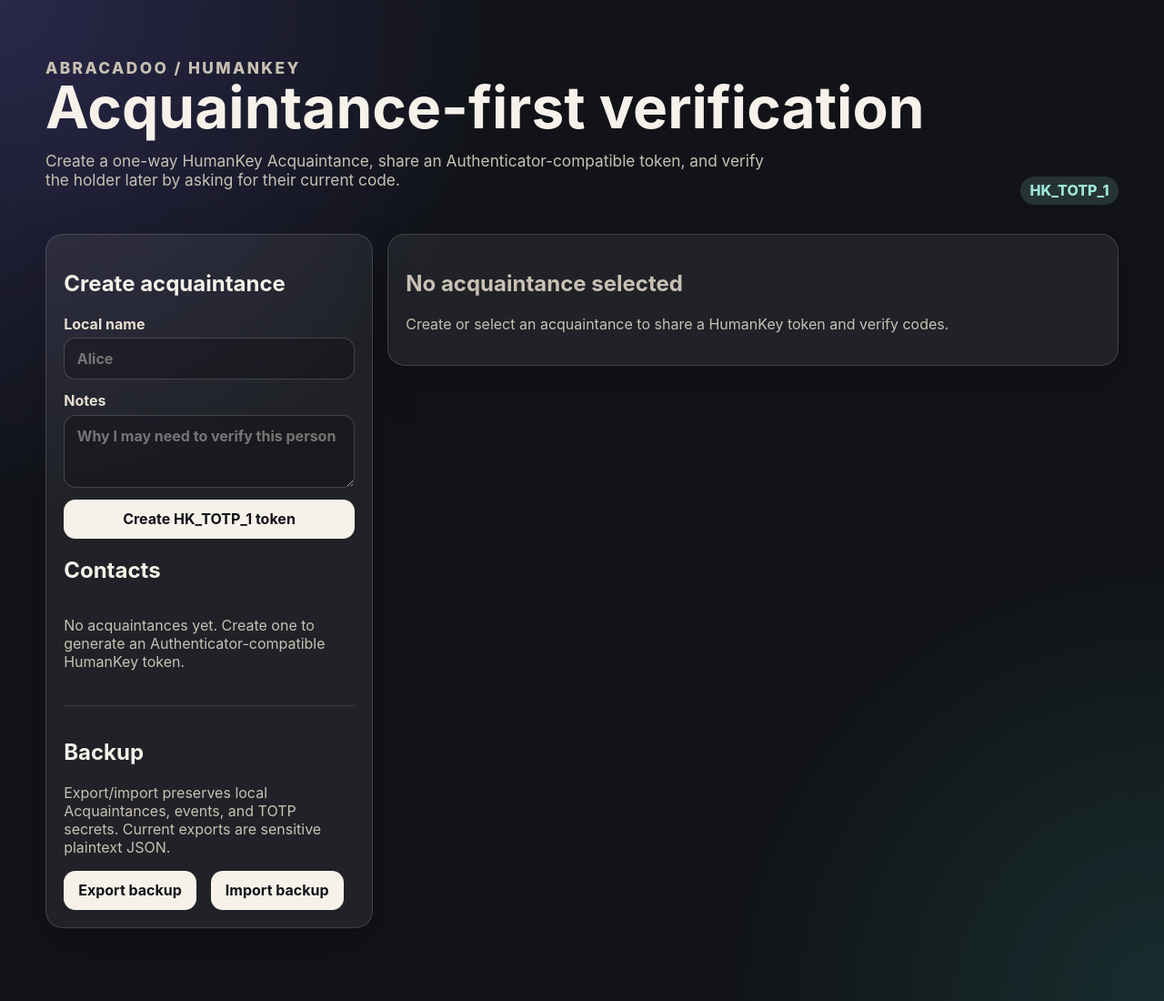
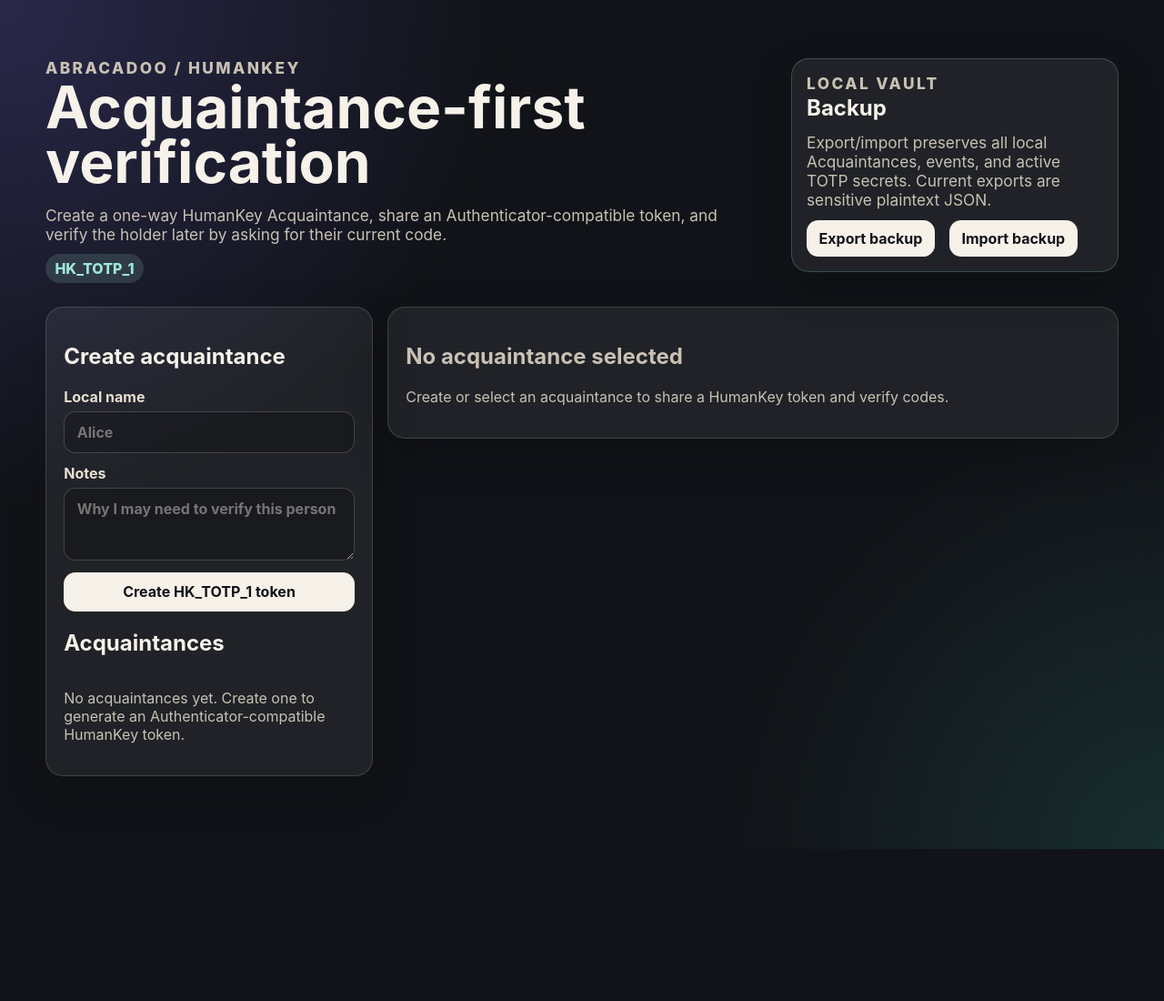
Before and after one commit to bobrs/abracadoo-code, a website built with Vite: page index.html in a window 1280 px wide. Shown: the whole page at 91% size. After the commit the page ends 933 px from the top, so only its background shows below. Built offline with nearby package versions, Linux system fonts and the light colour scheme.

Commit message:
Moved Export

```diff
--- a/index.html
+++ b/index.html
@@ -16,8 +16,26 @@
           <p>
             Create a one-way HumanKey Acquaintance, share an Authenticator-compatible token, and verify the holder later by asking for their current code.
           </p>
+          <span class="pill">HK_TOTP_1</span>
         </div>
-        <span class="pill">HK_TOTP_1</span>
+
+        <section class="vault-card" aria-labelledby="vault-title">
+          <div class="section-heading compact">
+            <div>
+              <p class="eyebrow">Local vault</p>
+              <h2 id="vault-title">Backup</h2>
+            </div>
+          </div>
+          <p class="help">
+            Export/import preserves all local Acquaintances, events, and active TOTP secrets.
+            Current exports are sensitive plaintext JSON.
+          </p>
+          <div class="button-row vault-actions">
+            <button id="export-backup" type="button">Export backup</button>
+            <button id="import-backup-trigger" type="button">Import backup</button>
+            <input id="import-backup-file" type="file" accept="application/json,.json" hidden />
+          </div>
+        </section>
       </header>
 
       <div class="layout">
@@ -35,18 +53,8 @@
             <button type="submit">Create HK_TOTP_1 token</button>
           </form>
 
-          <h2>Contacts</h2>
+          <h2>Acquaintances</h2>
           <div id="contact-list" class="contact-list"></div>
-
-          <section class="backup-box">
-            <h2>Backup</h2>
-            <p class="help">Export/import preserves local Acquaintances, events, and TOTP secrets. Current exports are sensitive plaintext JSON.</p>
-            <div class="button-row">
-              <button id="export-backup" type="button">Export backup</button>
-              <button id="import-backup-trigger" type="button">Import backup</button>
-            </div>
-            <input id="import-backup-file" type="file" accept="application/json,.json" hidden />
-          </section>
         </aside>
 
         <section id="selected-contact"></section>
--- a/package.json
+++ b/package.json
@@ -1,6 +1,6 @@
 {
   "name": "abracadoo-humankey-seed",
-  "version": "0.0.4",
+  "version": "0.0.5",
   "private": true,
   "type": "module",
   "scripts": {
--- a/src/main.ts
+++ b/src/main.ts
@@ -131,7 +131,6 @@ async function renderSelectedContact(): Promise<void> {
             <button id="mark-shared" type="button" ${credential && !isRevoked ? "" : "disabled"}>Mark shared</button>
             <button id="revoke-credential" type="button" ${credential && !isRevoked ? "" : "disabled"}>Revoke</button>
           </div>
-          <p class="danger-note">Backup exports contain secret material. Store them like passwords until encrypted backups land.</p>
         </div>
 
         <div>
--- a/src/styles.css
+++ b/src/styles.css
@@ -49,7 +49,7 @@ button:disabled {
   display: flex;
   justify-content: space-between;
   gap: 2rem;
-  align-items: end;
+  align-items: start;
   padding: 2rem 0;
 }
 
@@ -72,6 +72,32 @@ button:disabled {
   color: #9ee6d8;
   font-size: 0.78rem;
   font-weight: 800;
+}
+
+.vault-card {
+  width: min(360px, 100%);
+  flex: 0 0 min(360px, 100%);
+  background: rgba(255, 255, 255, 0.065);
+  border: 1px solid rgba(158, 230, 216, 0.22);
+  border-radius: 1.2rem;
+  padding: 1rem;
+  box-shadow: 0 1rem 3rem rgba(0, 0, 0, 0.18);
+}
+
+.vault-card h2 {
+  margin: 0.15rem 0 0;
+}
+
+.vault-card .help {
+  margin: 0.8rem 0 0;
+}
+
+.section-heading.compact {
+  align-items: start;
+}
+
+.vault-actions button {
+  padding: 0.62rem 0.85rem;
 }
 
 .layout {
@@ -261,11 +287,6 @@ textarea {
   }
 }
 
-.backup-box {
-  margin-top: 1.4rem;
-  padding-top: 1rem;
-  border-top: 1px solid rgba(255, 255, 255, 0.12);
-}
 
 .danger-note {
   color: #ffcf9e;
@@ -277,3 +298,10 @@ textarea {
   border-left: 3px solid rgba(158, 230, 216, 0.7);
   padding-left: 0.8rem;
 }
+
+@media (max-width: 860px) {
+  .vault-card {
+    width: 100%;
+    flex-basis: auto;
+  }
+}
```
Also changed, not shown: docs/architecture-pass-v0-4-1.md (added, +26 -0 lines), README.md, 1 other file.
